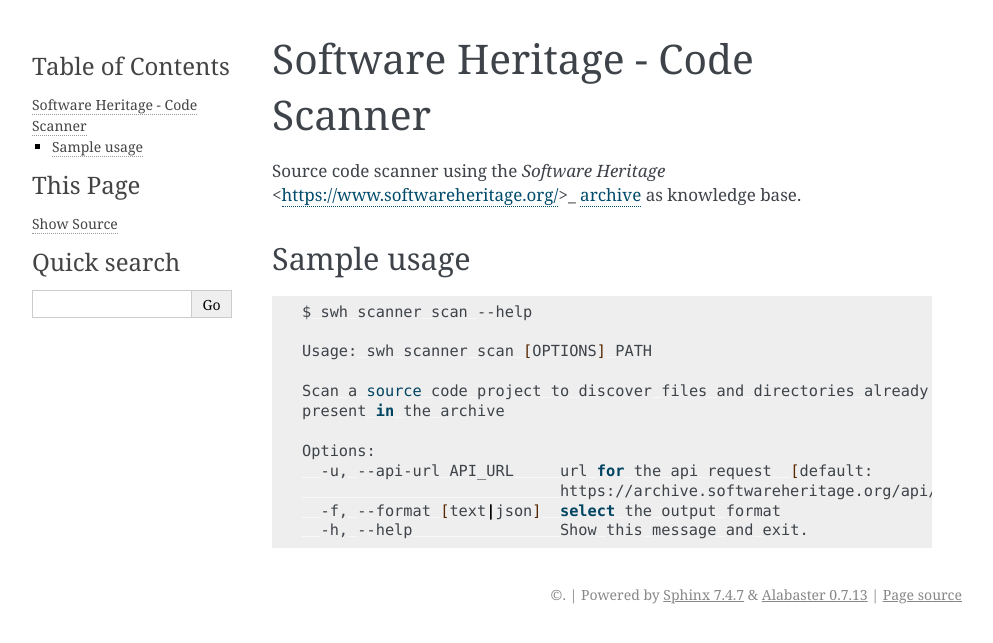
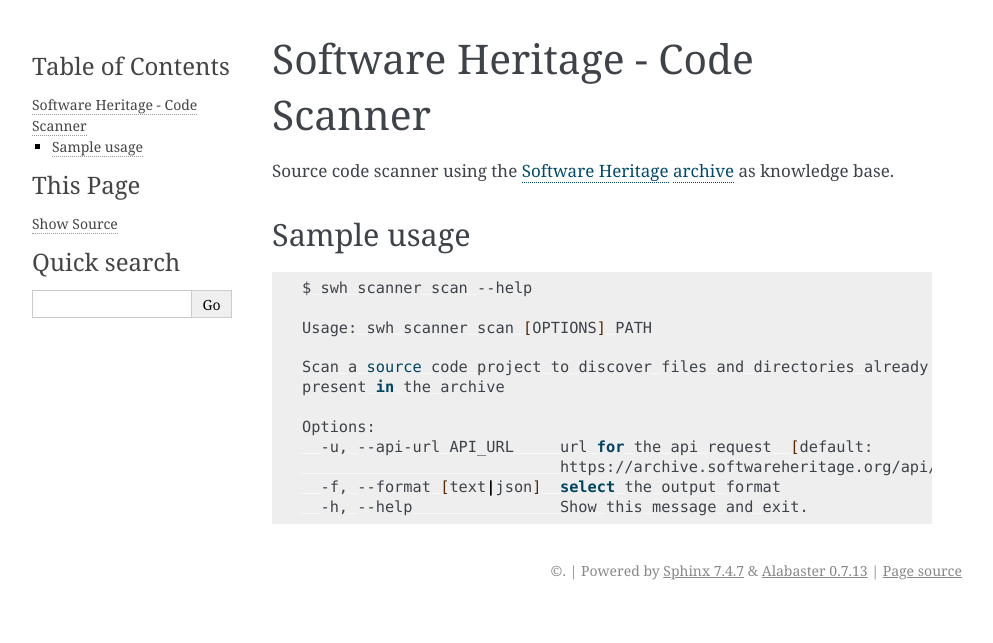
Before and after one commit to SoftwareHeritage/swh-scanner, a Sphinx documentation site: the page built from docs/README.rst, in a window 1280 px wide. Shown: the top 643 px of the page, without its empty margins (148-1141 px from the left). Built offline with Sphinx 7.4.7, drawn with Linux system fonts in a browser that asks for light colours.

Commit message:
README: fix rst markup error in link to SWH homepage

```diff
--- a/docs/README.rst
+++ b/docs/README.rst
@@ -2,7 +2,7 @@
 ================================
 
 Source code scanner using the
-`Software Heritage` <https://www.softwareheritage.org/>_
+`Software Heritage <https://www.softwareheritage.org/>`_
 `archive <https://archive.softwareheritage.org/>`_
 as knowledge base.
 
```
